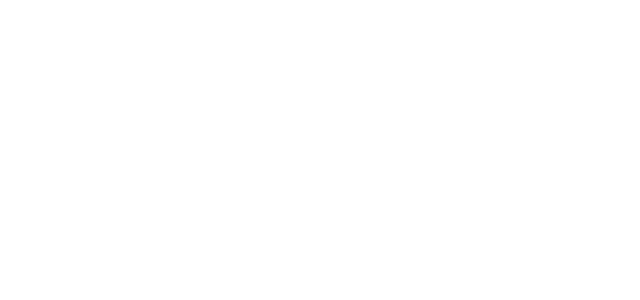
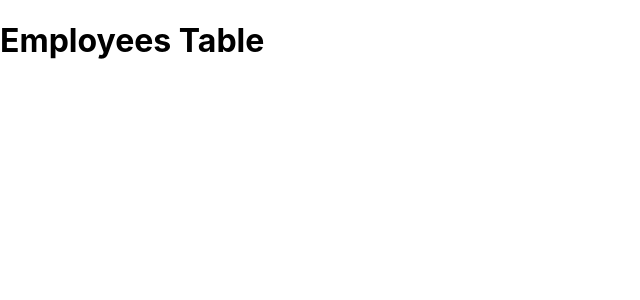
Before and after one commit to DevWeb13/giulianoloic_14_28052022, a React (Create React App) app: page /employees-list in a window 1280 px wide. Before the commit this address had no page. Shown: the top 300 px of the page, without its empty margins (0-640 px from the left). Built offline with nearby package versions, Linux system fonts and the light colour scheme.

Commit message:
feat: Install dependencies
"eslint-config-airbnb" && "eslint-plugin-jsx-a11y" && "eslint-plugin-react" && "eslint-plugin-react-hooks"

```diff
--- a/package.json
+++ b/package.json
@@ -40,8 +40,12 @@
   },
   "devDependencies": {
     "eslint": "^8.16.0",
+    "eslint-config-airbnb": "^19.0.4",
     "eslint-config-prettier": "^8.5.0",
+    "eslint-plugin-jsx-a11y": "^6.5.1",
     "eslint-plugin-prettier": "^4.0.0",
+    "eslint-plugin-react": "^7.30.0",
+    "eslint-plugin-react-hooks": "^4.5.0",
     "prettier": "^2.6.2",
     "sass": "^1.52.1"
   }
--- a/src/App.jsx
+++ b/src/App.jsx
@@ -1,3 +1,4 @@
+import React from 'react';
 import { BrowserRouter as Router, Route, Routes } from 'react-router-dom';
 import SignUp from './pages/SignUp/SignUp';
 import EmployeesList from './pages/EmployeesList/EmployeesList';
@@ -7,7 +8,7 @@
     <Router>
       <Routes>
         <Route path="/" element={<SignUp />} />
-        <Route path="/login" element={<EmployeesList />} />
+        <Route path="/employees-list" element={<EmployeesList />} />
       </Routes>
     </Router>
   );
--- /dev/null
+++ b/src/components/EmployeesTable/EmployeesTable.jsx
@@ -0,0 +1,11 @@
+import React from 'react';
+
+function EmployeesTable() {
+  return (
+    <div>
+      <h1>Employees Table</h1>
+    </div>
+  );
+}
+
+export default EmployeesTable;
--- a/src/index.js
+++ b/src/index.js
@@ -7,5 +7,5 @@
 root.render(
   <React.StrictMode>
     <App />
-  </React.StrictMode>
+  </React.StrictMode>,
 );
--- a/src/pages/EmployeesList/EmployeesList.jsx
+++ b/src/pages/EmployeesList/EmployeesList.jsx
@@ -1,7 +1,12 @@
 import React from 'react';
+import EmployeesTable from '../../components/EmployeesTable/EmployeesTable';
 
 function EmployeesList() {
-  return <div>EmployeesList</div>;
+  return (
+    <div>
+      <EmployeesTable />
+    </div>
+  );
 }
 
 export default EmployeesList;
```
Also changed, not shown: 1 other file (tests, documents, lock files or other folders).
